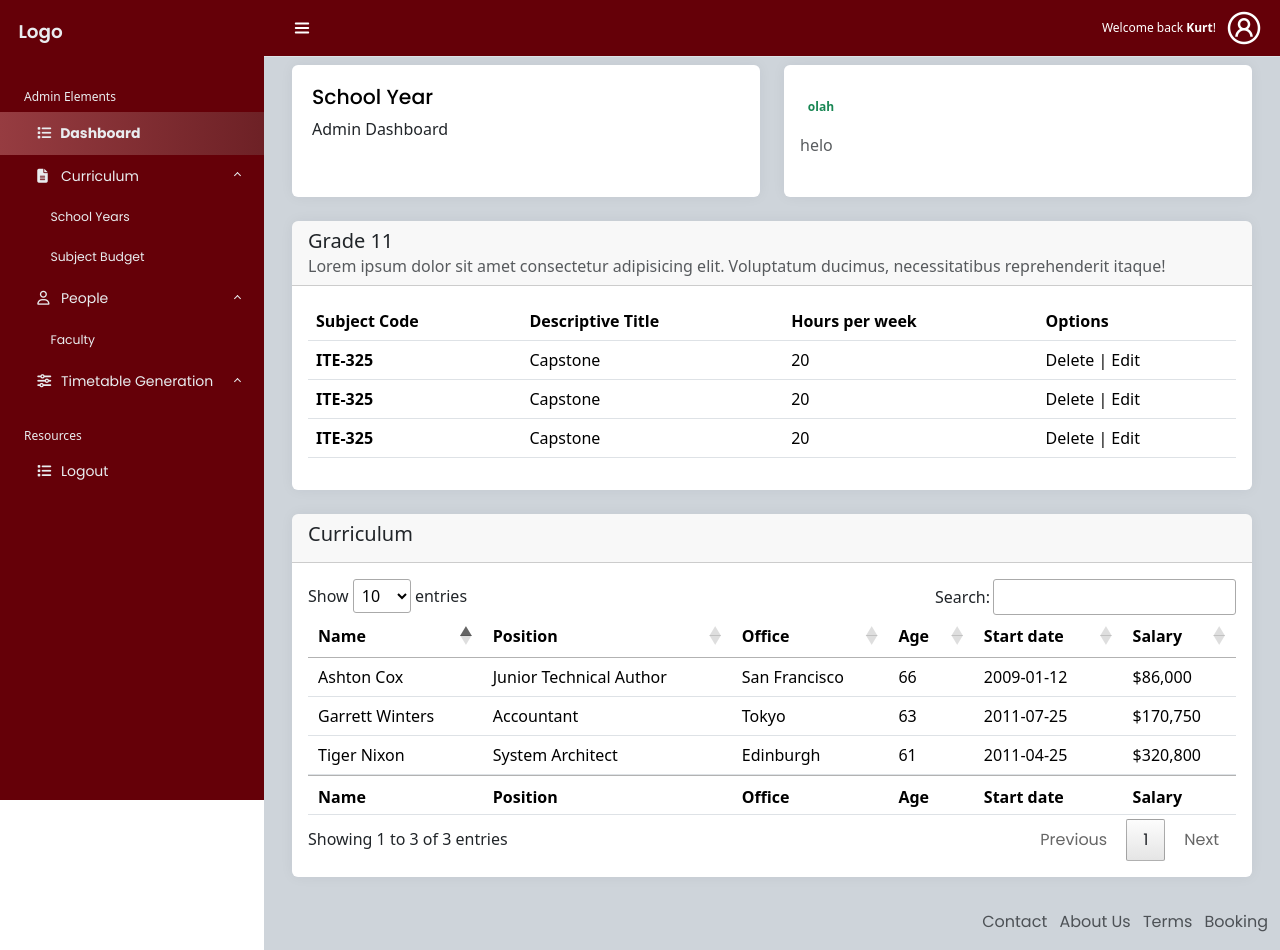
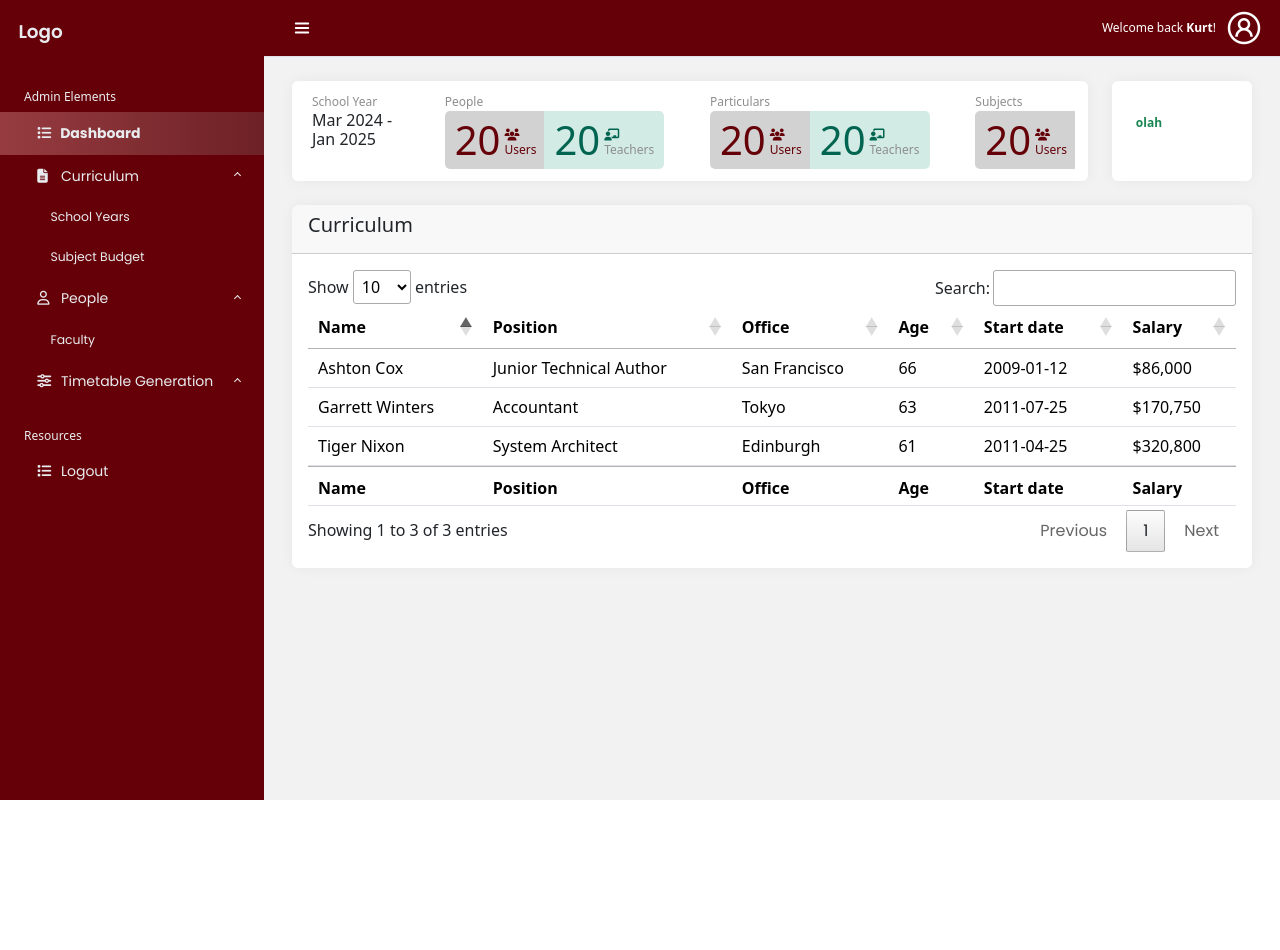
Before and after one commit to lemos-ctrl/swushs, a PHP site: page /Admin/Features/dashboard.php in a window 1280 px wide. After the commit the page ends 800 px from the top, so only its background shows below. Run offline with PHP 8.4, Linux system fonts and the light colour scheme; some libraries are stand-ins or nearby versions.

Commit message:
2:43pm commit bluegh

```diff
--- a/Admin/Features/dashboard.php
+++ b/Admin/Features/dashboard.php
@@ -25,24 +25,80 @@ include_once '../../includes/cdn.php';?>
                 </div>
             </nav>
 
-            <main class="content px-3 py-2">
+            <main class="content px-3 py-4">
                 <div class="container-fluid">
                     <div class="row">
-                        <div class="col-12 col-md-6 d-flex">
+                        <div class="col-12 col-md-10 d-flex">
                             <div class="card flex-fill border-0 illustration">
                                 <div class="card-body p-0 d-flex flex-fill">
-                                    <div class="row g-0 w-100">
-                                        <div class="col-6">
-                                            <div class="p-3 m-1">
-                                                <h4>School Year</h4>
-                                                <p class="mb-0">Admin Dashboard </p>
+                                    <div class="row g-0 w-100 dashboard-card">
+                                        <div class="col-2">
+                                            <div class="px-3 py-2 m-1">
+                                                <span>School Year</span>
+                                                <h6 class="mb-0">Mar 2024 - <br> Jan 2025</h6>
+                                            </div>
+                                        </div>
+                                        <div class="col-4">
+                                            <div class="px-3 py-2 m-1">
+                                                <span>People</span>
+                                                <div class="d-flex flex-row dashboard-icons justify-content-start">
+                                                    <div class="d-flex align-items-center pe-2 user-card">
+                                                        <h1>20</h1>
+                                                        <div class="ms-1 mt-2">
+                                                            <i class="fa-solid fa-users"></i>
+                                                            <p>Users</p>
+                                                        </div>
+                                                    </div>
+                                                    <div class="d-flex align-items-center user-card">
+                                                        <h1>20</h1>
+                                                        <div class="ms-1 mt-2">
+                                                            <i class="fa-solid fa-chalkboard-user"></i>
+                                                            <span>Teachers</span>
+                                                        </div>
+                                                    </div>
+                                                </div>
+                                            </div>
+                                        </div>
+                                        <div class="col-4">
+                                            <div class="px-3 py-2 m-1">
+                                                <span>Particulars</span>
+                                                <div class="d-flex flex-row dashboard-icons justify-content-start">
+                                                    <div class="d-flex align-items-center pe-2 user-card">
+                                                        <h1>20</h1>
+                                                        <div class="ms-1 mt-2">
+                                                            <i class="fa-solid fa-users"></i>
+                                                            <p>Users</p>
+                                                        </div>
+                                                    </div>
+                                                    <div class="d-flex align-items-center user-card">
+                                                        <h1>20</h1>
+                                                        <div class="ms-1 mt-2">
+                                                            <i class="fa-solid fa-chalkboard-user"></i>
+                                                            <span>Teachers</span>
+                                                        </div>
+                                                    </div>
+                                                </div>
+                                            </div>
+                                        </div>
+                                        <div class="col-2">
+                                            <div class="px-3 py-2 m-1">
+                                                <span>Subjects</span>
+                                                <div class="d-flex flex-row dashboard-icons justify-content-start">
+                                                    <div class="d-flex align-items-center pe-2 user-card">
+                                                        <h1>20</h1>
+                                                        <div class="ms-1 mt-2">
+                                                            <i class="fa-solid fa-users"></i>
+                                                            <p>Users</p>
+                                                        </div>
+                                                    </div>
+                                                </div>
                                             </div>
                                         </div>
                                     </div>
                                 </div>
                             </div>
                         </div>
-                        <div class="col-12 col-md-6 d-flex">
+                        <div class="col-12 col-md-2 d-flex">
                             <div class="card flex-fill border-0">
                                 <div class="card-body py-4">
                                     <div class="d-flex align-items-start">
@@ -58,57 +114,13 @@ include_once '../../includes/cdn.php';?>
                                                     <p>olah</p>
                                                 </span>
                                                 <span class="text-muted">
-                                                  <p>helo</p>
+
                                                 </span>
                                             </div>
                                         </div>
                                     </div>
                                 </div>
                             </div>
-                        </div>
-                    </div>
-                    <!-- Table Element -->
-                    <div class="card border-0">
-                        <div class="card-header">
-                            <h5 class="card-title">
-                                Grade 11
-                            </h5>
-                            <h6 class="card-subtitle text-muted">
-                                Lorem ipsum dolor sit amet consectetur adipisicing elit. Voluptatum ducimus,
-                                necessitatibus reprehenderit itaque!
-                            </h6>
-                        </div>
-                        <div class="card-body">
-                            <table class="table">
-                                <thead>
-                                    <tr>
-                                        <th scope="col">Subject Code</th>
-                                        <th scope="col">Descriptive Title</th>
-                                        <th scope="col">Hours per week</th>
-                                        <th scope="col">Options</th>
-                                    </tr>
-                                </thead>
-                                <tbody>
-                                    <tr>
-                                        <th scope="row">ITE-325</th>
-                                        <td>Capstone</td>
-                                        <td>20</td>
-                                        <td>Delete | Edit</td>
-                                    </tr>
-                                    <tr>
-                                        <th scope="row">ITE-325</th>
-                                        <td>Capstone</td>
-                                        <td>20</td>
-                                        <td>Delete | Edit</td>
-                                    </tr>
-                                    <tr>
-                                        <th scope="row">ITE-325</th>
-                                        <td>Capstone</td>
-                                        <td>20</td>
-                                        <td>Delete | Edit</td>
-                                    </tr>
-                                </tbody>
-                            </table>
                         </div>
                     </div>
 
@@ -177,35 +189,6 @@ include_once '../../includes/cdn.php';?>
                 <i class="fa-regular fa-moon"></i>
                 <i class="fa-regular fa-sun"></i>
             </a> -->
-            <footer class="footer">
-                <div class="container-fluid">
-                    <div class="row text-muted">
-                        <div class="col-6 text-start">
-                            <p class="mb-0">
-                                <a href="#" class="text-muted">
-
-                                </a>
-                            </p>
-                        </div>
-                        <div class="col-6 text-end">
-                            <ul class="list-inline">
-                                <li class="list-inline-item">
-                                    <a href="#" class="text-muted">Contact</a>
-                                </li>
-                                <li class="list-inline-item">
-                                    <a href="#" class="text-muted">About Us</a>
-                                </li>
-                                <li class="list-inline-item">
-                                    <a href="#" class="text-muted">Terms</a>
-                                </li>
-                                <li class="list-inline-item">
-                                    <a href="#" class="text-muted">Booking</a>
-                                </li>
-                            </ul>
-                        </div>
-                    </div>
-                </div>
-            </footer>
         </div>
     </div>
 </body>
--- a/Admin/includes/sidebar.php
+++ b/Admin/includes/sidebar.php
@@ -19,7 +19,7 @@ $current_page = basename($_SERVER['PHP_SELF']);
                 </a>
             </li>
             <li class="sidebar-item">
-                <a href="#" class="sidebar-link collapsed <?php if ($current_page == 'schoolyear.php' || $current_page == 'subjectbudget.php') echo 'active'; ?>" data-bs-target="#pages" data-bs-toggle="collapse"
+                <a href="#" class="sidebar-link collapsed" data-bs-target="#pages" data-bs-toggle="collapse"
                     aria-expanded="<?php if ($current_page == 'schoolyear.php' || $current_page == 'subjectbudget.php') echo 'true'; else echo 'false'; ?>"><i class="fa-solid fa-file-lines pe-2"></i>
                     Curriculum
                 </a>
@@ -73,31 +73,3 @@ $current_page = basename($_SERVER['PHP_SELF']);
         </ul>
     </div>
 </aside>
-
-<script>
-document.addEventListener("DOMContentLoaded", function() {
-    // Check if any dropdown contains the active class
-    const activeDropdown = document.querySelector('.sidebar-dropdown.show');
-    if (activeDropdown) {
-        // Expand the dropdown
-        const parentCollapse = activeDropdown.closest('.sidebar-item').querySelector('[data-bs-toggle="collapse"]');
-        if (parentCollapse) {
-            parentCollapse.setAttribute('aria-expanded', 'true');
-        }
-    }
-
-    // Save the state of the dropdown in local storage or cookie
-    const toggleButtons = document.querySelectorAll('[data-bs-toggle="collapse"]');
-    toggleButtons.forEach(button => {
-        button.addEventListener('click', function() {
-            const expanded = this.getAttribute('aria-expanded');
-            const parent = this.getAttribute('data-bs-target');
-            if (expanded === 'true') {
-                localStorage.setItem(parent, 'expanded');
-            } else {
-                localStorage.removeItem(parent);
-            }
-        });
-    });
-});
-</script>
--- a/Styles/styles.css
+++ b/Styles/styles.css
@@ -5,7 +5,7 @@
   --color-sub: #650008;
   --color-body: #f2f2f2;
   --font-heading1: #ffffff;
-  --font-heading2: #000000;
+  --font-heading2: #8e8e8e;
   --font-heading3: #650008;
   --font-family1: "Poppins", sans-serif;
   --font-family2: "Inter", sans-serif;
@@ -176,7 +176,7 @@ h4 {
   min-width: 0;
   transition: all 0.35s ease-in-out;
   width: 100%;
-  background: var(--bs-dark-bg-subtle);
+  background: var(--color-body);
   color: #000000;
 }
 
@@ -239,6 +239,10 @@ a.sidebar-link.sidebar-link-child {
   transition: all 0.2s ease-out;
 }
 
+.sidebar-link[data-bs-toggle="collapse"][aria-expanded="true"]::after {
+  transform: rotate(45deg);
+}
+
 /* CSS for active link */
 .sidebar-item.active .sidebar-link {
   font-weight: bold;
@@ -292,6 +296,10 @@ nav {
   color: rgb(226, 224, 224);
 }
 
+.table-color {
+  background-color: black;
+}
+
 /* Set the border color */
 
 .custom-toggler .navbar-toggler-icon {
@@ -331,6 +339,40 @@ nav {
 .card {
   box-shadow: 0 0 0.875rem 0 rgba(34, 46, 60, 0.05);
   margin-bottom: 24px;
+}
+
+.dashboard-card span {
+  color: var(--font-heading2);
+  font-size: 12px;
+  padding-left: -5px;
+}
+
+.dashboard-icons i {
+  display: block;
+  font-size: 12px;
+}
+
+.dashboard-icons .user-card:nth-child(1) {
+  background-color: #d2d2d2;
+  padding: 5px 10px;
+  color: #650008;
+  border-radius: 5px 0 0 5px;
+}
+
+.dashboard-icons .user-card:nth-child(2) {
+  background-color: #d3ebe5;
+  padding: 5px 10px;
+  color: #006550;
+  border-radius: 0 5px 5px 0;
+}
+.dashboard-icons p {
+  color: #650008;
+  font-size: 12px;
+}
+
+.dashboard-card h1,
+.dashboard-card p {
+  margin: 0;
 }
 
 /* .illustration {
```
Also changed, not shown: Admin/includes/footer.php (added, +29 -0 lines), Scripts/script.js (+29 -20 lines).
